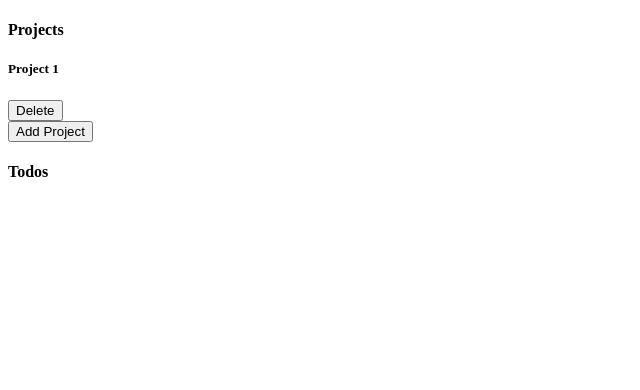
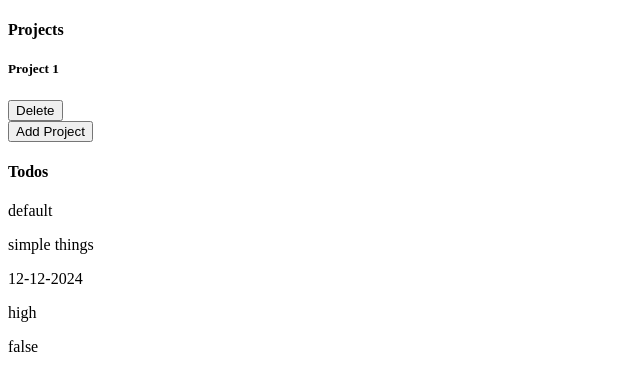
Before and after one commit to Edboch/todo_list, a website built with webpack: page src/template.html in a window 1280 px wide. Shown: the whole page, without its empty margins (0-640 px from the left). Built offline with nearby package versions, Linux system fonts and the light colour scheme.

Commit message:
feat: Add functions for rendering todo list items

```diff
--- a/src/classes/Project.js
+++ b/src/classes/Project.js
@@ -3,4 +3,12 @@ export class Project {
         this.name = name;
         this.todos = [];
     }
+
+    addTodo(todo) {
+        this.todos.push(todo);
+    }
+
+    get todoList() {
+        return this.todos;
+    }
 }
--- a/src/index.js
+++ b/src/index.js
@@ -1,5 +1,8 @@
 import { projectHandler } from './modules/projectHandler.js'
+import { todoHandler } from './modules/todoHandler.js';
 
 document.addEventListener('DOMContentLoaded', ()=>{
+
     projectHandler.init();
+    todoHandler.init();
 })
--- /dev/null
+++ b/src/modules/renderTodos.js
@@ -0,0 +1,42 @@
+export const renderTodos = (()=>{
+    const todoDisplay = document.querySelector('.todo-display');
+    function createTodoCard(todo,index) {
+        const card = document.createElement('div');
+        const taskName = document.createElement('p');
+        const description = document.createElement('p');
+        const dueDate = document.createElement('p');
+        const priority = document.createElement('p');
+        const completed = document.createElement('p');
+
+        card.classList.add('todo-card');
+        card.setAttribute('data-index',index);
+        taskName.classList.add('name');
+        description.classList.add('description');
+        dueDate.classList.add('due-date');
+        priority.classList.add('priority');
+        completed.classList.add('completed');
+
+        taskName.textContent = todo.title;
+        description.textContent = todo.description;
+        dueDate.textContent = todo.dueDate;
+        priority.textContent = todo.priority;
+        completed.textContent = todo.completed;
+
+        card.append(taskName,description,dueDate,priority,completed)
+        return card;
+    }
+
+    function displayTodos(todoList){
+        clearTodos();
+        todoList.forEach((todo,index)=> {
+            const card = createTodoCard(todo,index);
+            todoDisplay.append(card);
+        })
+    }
+
+    function clearTodos(){
+        todoDisplay.innerHTML = '';
+    }
+
+    return { displayTodos }
+})();
--- /dev/null
+++ b/src/modules/todoHandler.js
@@ -0,0 +1,24 @@
+import { projectHandler } from "./projectHandler.js";
+import { Todo } from "../classes/Todo.js";
+import { renderTodos } from "./renderTodos.js";
+
+export const todoHandler = (()=> {
+    let project;
+
+    function init(){
+        const defaultTodo = new Todo('default','simple things','12-12-2024','high',false);
+        project = projectHandler.projectManager.getProject(0);
+        project.addTodo(defaultTodo);
+        console.log(project);
+        renderTodoList();
+
+
+    }
+
+    function renderTodoList() {
+        renderTodos.displayTodos(project.todoList);
+    }
+    return {init}
+})();
+
+// project select click => call todoHandler initialise => calls renderTodo(project) + add eventlisteners
--- a/src/template.html
+++ b/src/template.html
@@ -16,6 +16,7 @@
         </div>
         <div class="main-display">
             <h4>Todos</h4>
+            <div class="todo-display"></div>
         </div>
     </div>
 
@@ -24,7 +25,7 @@
             <h3>New Project</h3>
             <div>
                 <label for="project-name">Name:</label>
-                <input type="text" id="project-name" name="project_name">
+                <input type="text" id="project-name" name="project_name" required>
             </div>
             <button type="button" class="submit">Submit</button>
             <button type="button" class="cancel">Cancel</button>
```
